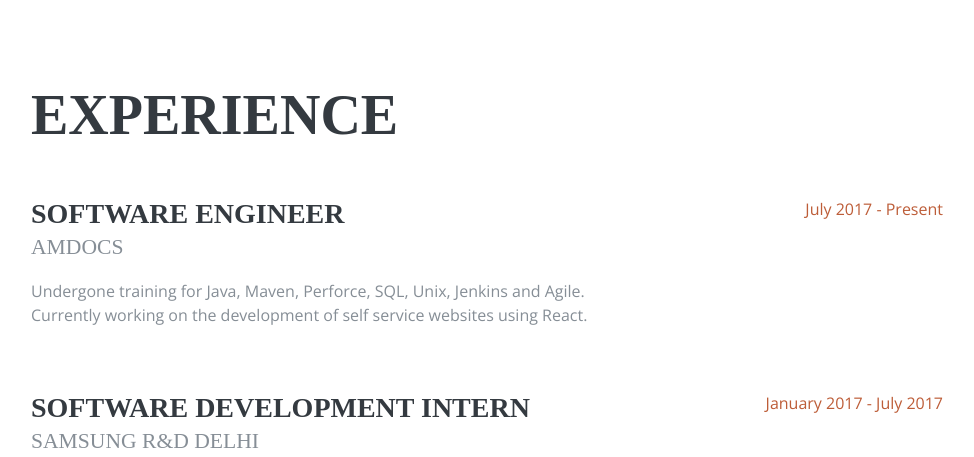
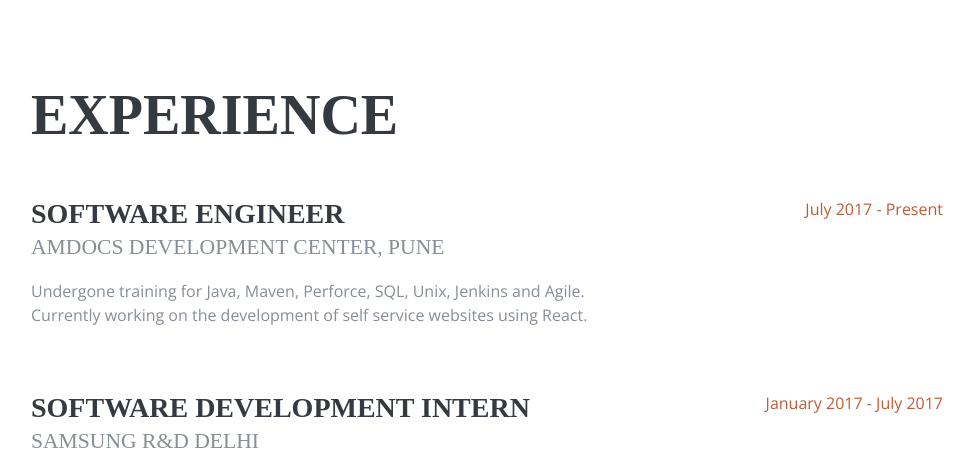
Before and after one commit to dheeraj-sn/my_website, a Django app: page / in a window 1280 px wide. Shown: the part 866-1323 px from the top of the page, without its empty margins (289-1263 px from the left). Run offline with Django 3.2, Linux system fonts and the light colour scheme; some libraries are stand-ins or nearby versions; some web fonts are replaced.

Commit message:
edited experience

```diff
--- a/resume/templates/resume/index.html
+++ b/resume/templates/resume/index.html
@@ -119,7 +119,7 @@
           <div class="resume-item d-flex flex-column flex-md-row mb-5">
             <div class="resume-content mr-auto">
               <h3 class="mb-0">Software Engineer</h3>
-              <div class="subheading mb-3">AMDOCS</div>
+              <div class="subheading mb-3">AMDOCS Development Center, Pune</div>
               <p>Undergone training for Java, Maven, Perforce, SQL, Unix, Jenkins and Agile. Currently working on the development of self service websites using React.</p>
             </div>
             <div class="resume-date text-md-right">
```
